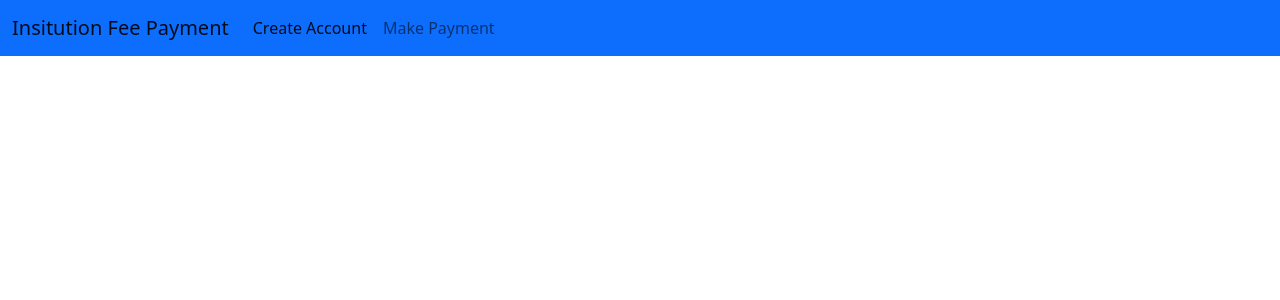
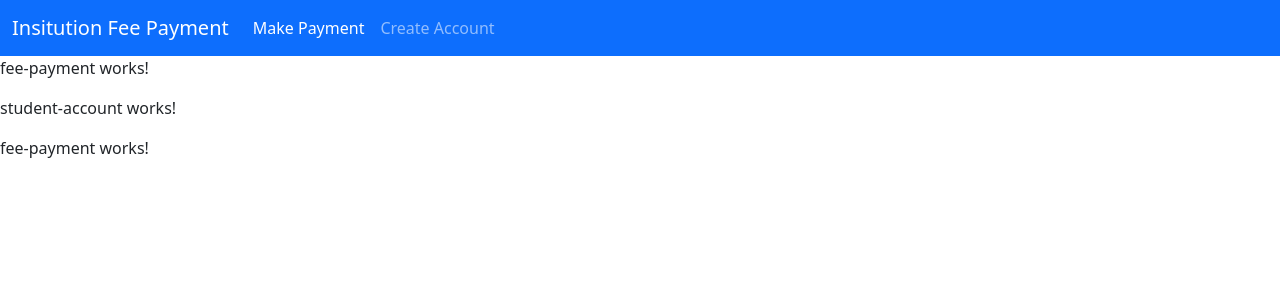
Before and after one commit to Suh-Edmond/fee-payment-app, an Angular app: page /make-fee-payment in a window 1280 px wide. Before the commit this address led to /. Shown: the top 300 px of the page. Built offline with nearby package versions, Linux system fonts and the light colour scheme.

Commit message:
added app navigation

```diff
--- a/src/app/app.component.html
+++ b/src/app/app.component.html
@@ -1,5 +1,8 @@
 <main class="main">
   <app-navbar></app-navbar>
+  <div>
+    <app-fee-payment></app-fee-payment>
+    <app-student-account></app-student-account>
+    <router-outlet />
+  </div>
 </main>
-
-<router-outlet />
--- a/src/app/app.routes.ts
+++ b/src/app/app.routes.ts
@@ -1,3 +1,9 @@
 import { Routes } from '@angular/router';
+import { FeePaymentComponent } from './components/fee-payment/fee-payment.component';
+import { StudentAccountComponent } from './components/account/student-account/student-account.component';
 
-export const routes: Routes = [];
+export const routes: Routes = [
+   { path: '', redirectTo: '/make-fee-payment', pathMatch: 'full' },
+   { path: 'make-fee-payment', component: FeePaymentComponent, title: 'Institutional Fee Payment' },
+   { path: 'create-student-account', component: StudentAccountComponent, title: 'Student Account' },
+];
--- a/src/app/components/nav/navbar/navbar.component.html
+++ b/src/app/components/nav/navbar/navbar.component.html
@@ -1,4 +1,4 @@
-<nav class="navbar navbar-expand-lg navbar-light bg-primary">
+<nav class="navbar navbar-expand-lg navbar-dark bg-primary">
   <div class="container-fluid">
     <a class="navbar-brand" href="#">Insitution Fee Payment</a>
     <button
@@ -15,12 +15,16 @@
     <div class="collapse navbar-collapse" id="navbarTogglerDemo02">
       <ul class="navbar-nav me-auto mb-2 mb-lg-0">
         <li class="nav-item">
-          <a class="nav-link active" aria-current="page" href="#"
-            >Create Account</a
+          <a
+            class="nav-link active"
+            [routerLink]="['/make-fee-payment']"
+            >Make Payment</a
           >
         </li>
         <li class="nav-item">
-          <a class="nav-link" href="#">Make Payment</a>
+          <a class="nav-link" [routerLink]="['/create-student-account']"
+            >Create Account</a
+          >
         </li>
       </ul>
     </div>
--- a/src/app/components/nav/navbar/navbar.component.ts
+++ b/src/app/components/nav/navbar/navbar.component.ts
@@ -1,8 +1,9 @@
 import { Component } from '@angular/core';
+import { RouterLink } from '@angular/router';
 
 @Component({
   selector: 'app-navbar',
-  imports: [],
+  imports: [RouterLink],
   templateUrl: './navbar.component.html',
   styleUrl: './navbar.component.scss'
 })
```
Also changed, not shown: src/app/app.component.ts (+10 -3 lines).
